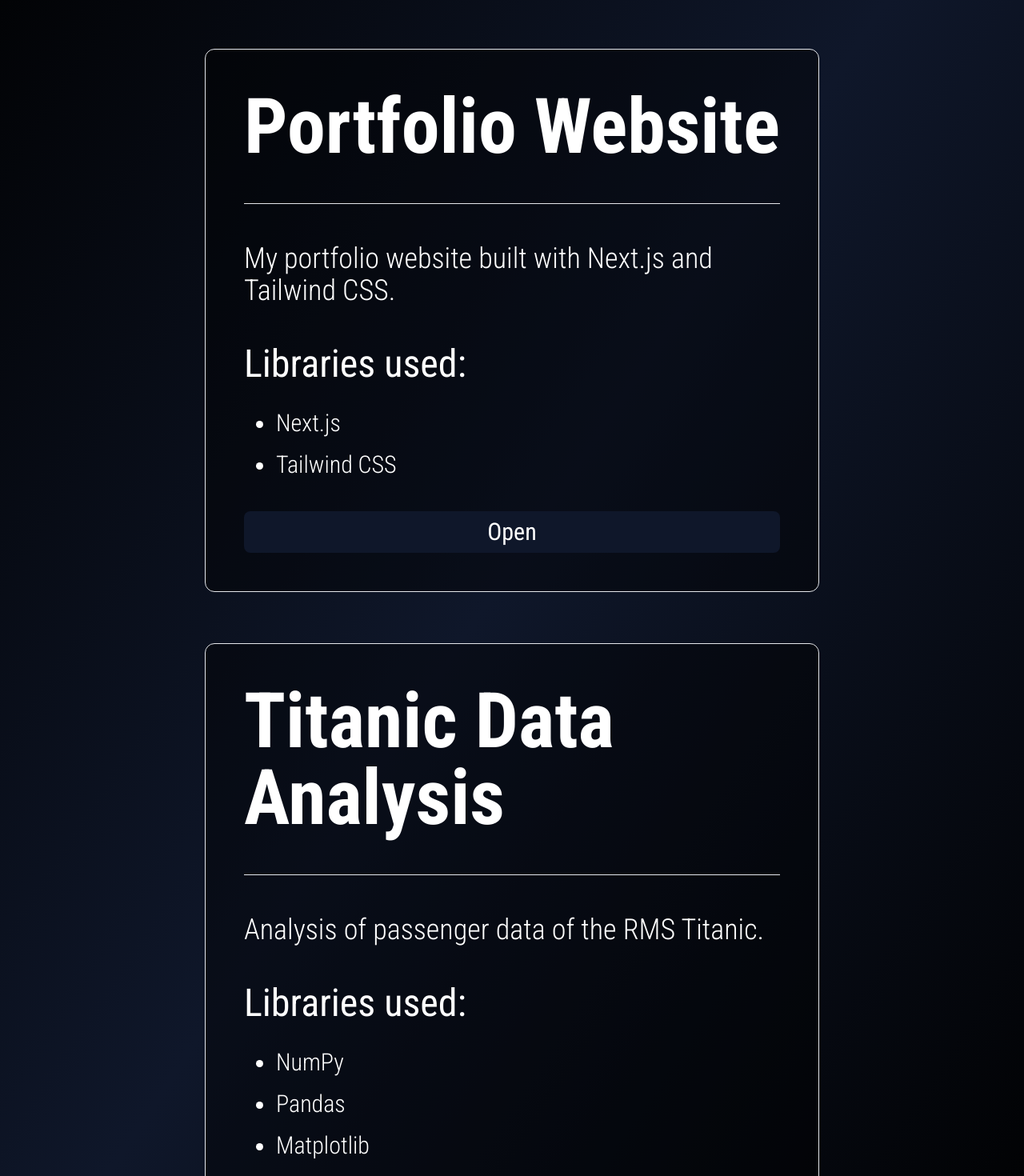
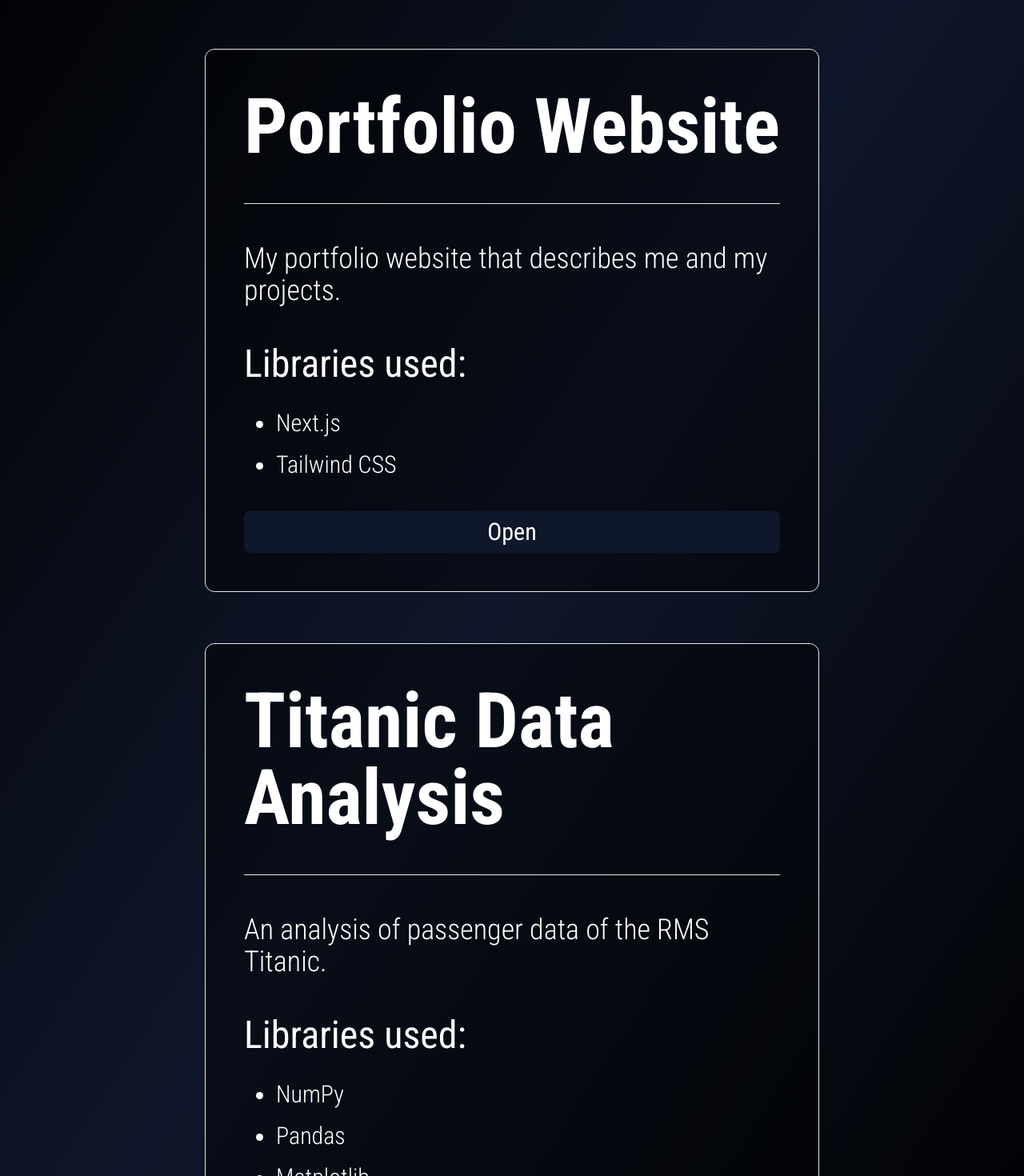
Before and after one commit to joeljosedev/portfolio-website, a Next.js app: page /projects in a window 1280 px wide. Shown: the part 259-1729 px from the top of the page at 80% size. Built offline with nearby package versions, Linux system fonts and the light colour scheme.

Commit message:
Updated project descriptions

```diff
--- a/pages/projects.tsx
+++ b/pages/projects.tsx
@@ -9,14 +9,14 @@ const Projects: NextPage = () => {
       <ProjectCard
         id="card1"
         title="Portfolio Website"
-        description="My portfolio website built with Next.js and Tailwind CSS."
+        description="My portfolio website that describes me and my projects."
         libraries={["Next.js", "Tailwind CSS"]}
         url="https://github.com/joeljosedev/portfolio-website"
       />
       <ProjectCard
         id="card2"
         title="Titanic Data Analysis"
-        description="Analysis of passenger data of the RMS Titanic."
+        description="An analysis of passenger data of the RMS Titanic."
         libraries={["NumPy", "Pandas", "Matplotlib"]}
         url="https://github.com/joeljosedev/Titanic-Data-Analysis"
       />
```
